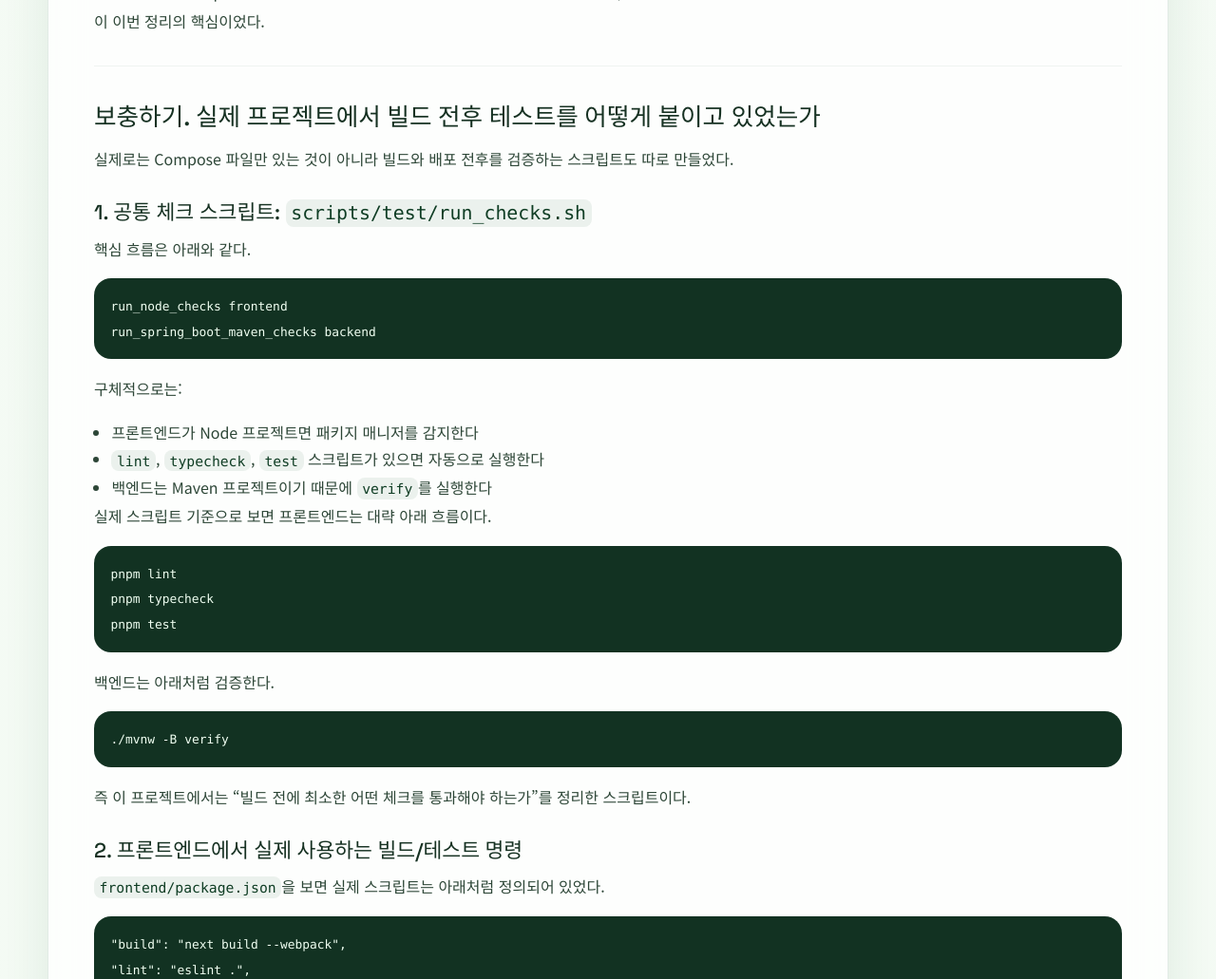
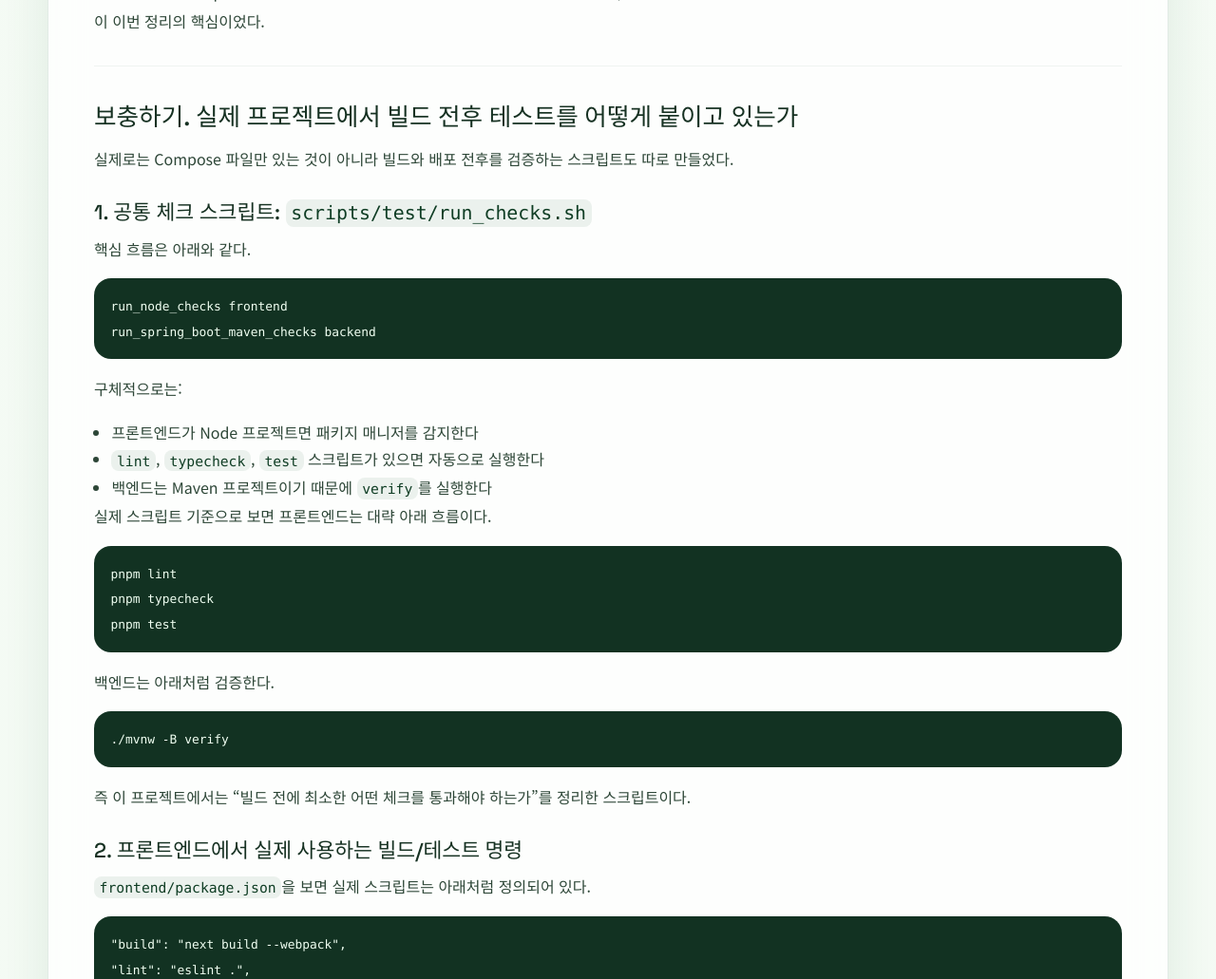
Before and after one commit to dusen0528/dusen0528.github.io, a Jekyll site: the page built from _posts/2026-04-08-인프라스터디-3주차-Docker-compose로-CI-CD-환경-개선하기.md, in a window 1280 px wide and 1400 px high, scrolled down 10088 px. Shown: the part 153-1184 px from the top of the window at 95% size. Built offline with Jekyll 4.4.1, drawn with Linux system fonts in a browser that asks for light colours; some of the changed text lies outside the part shown.

Commit message:
문맥 수정

````diff
--- a/_posts/2026-04-08-인프라스터디-3주차-Docker-compose로-CI-CD-환경-개선하기.md
+++ b/_posts/2026-04-08-인프라스터디-3주차-Docker-compose로-CI-CD-환경-개선하기.md
@@ -168,7 +168,7 @@
 즉 백엔드는 DB를 찾기 위해 `localhost`를 보지 않고,
 같은 Docker 네트워크 안의 `postgres` 컨테이너를 이름으로 찾아간다.
 
-이 부분이 재미있었던 이유는,
+이 부분이 재미있는 이유는,
 앞서 네트워크를 공부할 때 보았던 DNS 개념과 비슷하게
 "이름으로 상대를 식별한다"는 흐름이 로컬 컨테이너 환경에도 적용되기 때문이다.
 
@@ -346,7 +346,7 @@
 
 ---
 
-## 보충하기. 실제 프로젝트에서 빌드 전후 테스트를 어떻게 붙이고 있었는가
+## 보충하기. 실제 프로젝트에서 빌드 전후 테스트를 어떻게 붙이고 있는가
 
 실제로는 Compose 파일만 있는 것이 아니라 빌드와 배포 전후를 검증하는 스크립트도 따로 만들었다.
 
@@ -383,7 +383,7 @@
 
 ### 2. 프론트엔드에서 실제 사용하는 빌드/테스트 명령
 
-`frontend/package.json`을 보면 실제 스크립트는 아래처럼 정의되어 있었다.
+`frontend/package.json`을 보면 실제 스크립트는 아래처럼 정의되어 있다.
 
 ```json
 "build": "next build --webpack",
@@ -432,7 +432,7 @@
 
 ### 4. 배포 스크립트도 단순 `up -d`는 아니다!
 
-프로젝트에는 서비스별 배포 스크립트도 따로 있었다.
+프로젝트에는 서비스별 배포 스크립트도 따로 있다.
 
 - `/Users/inho/Desktop/han/scripts/deploy/backend-deploy.sh`
 - `/Users/inho/Desktop/han/scripts/deploy/frontend-deploy.sh`
````
